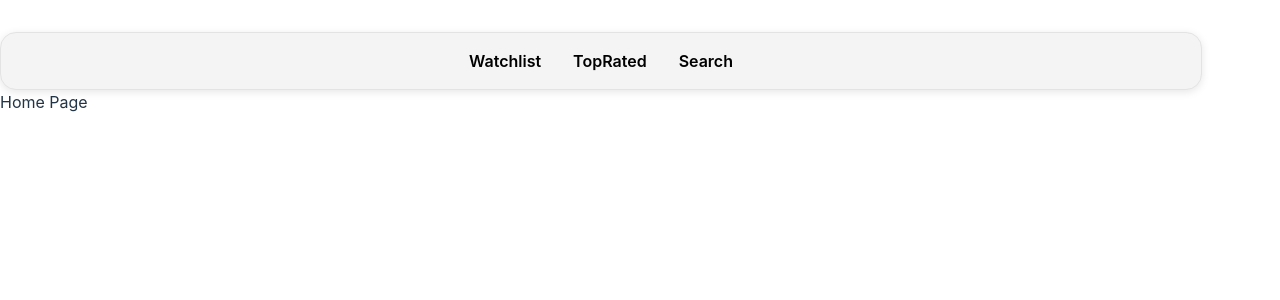
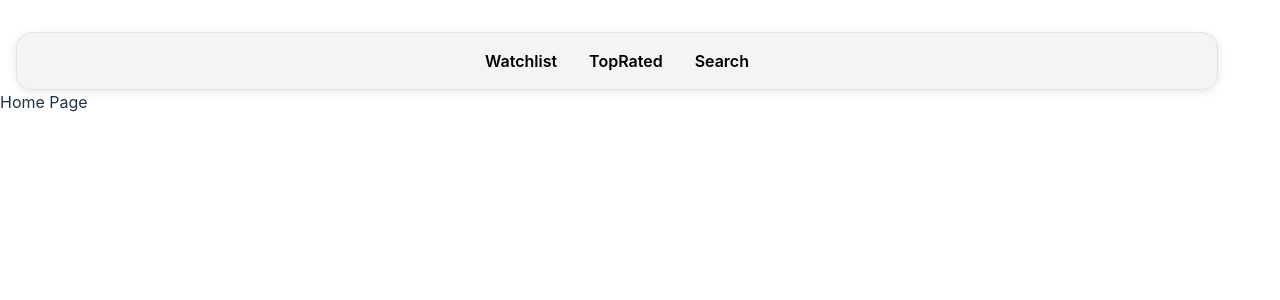
Before and after one commit to mksoofian/my_movies_spa, a React (Vite) app: page / in a window 1280 px wide. Shown: the top 300 px of the page. Built offline with nearby package versions, Linux system fonts and the light colour scheme.

Commit message:
fixed header width

```diff
--- a/src/App.css
+++ b/src/App.css
@@ -24,7 +24,7 @@ header {
   position: sticky;
   top: 2rem;
   max-width: 1200px;
-  margin: 1rem 0;
+  margin: 1rem;
   background-color: #f4f4f4;
   border: 1px solid #e3e3e3;
   border-radius: 1rem;
```
